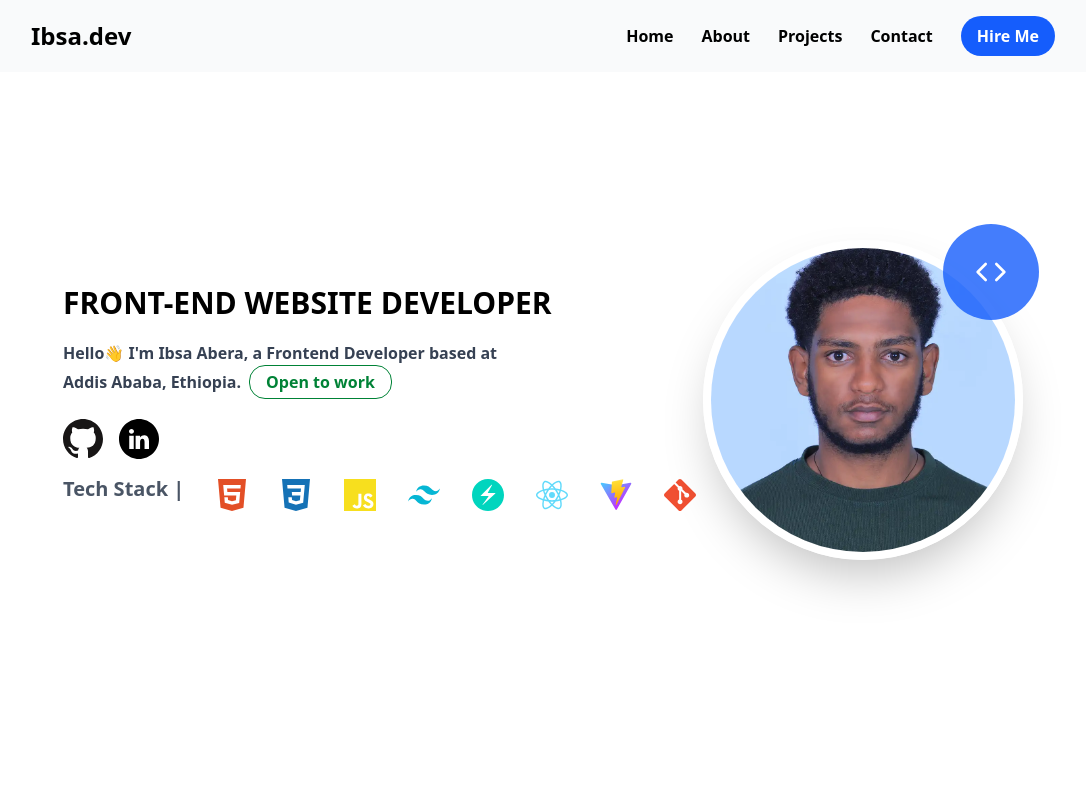
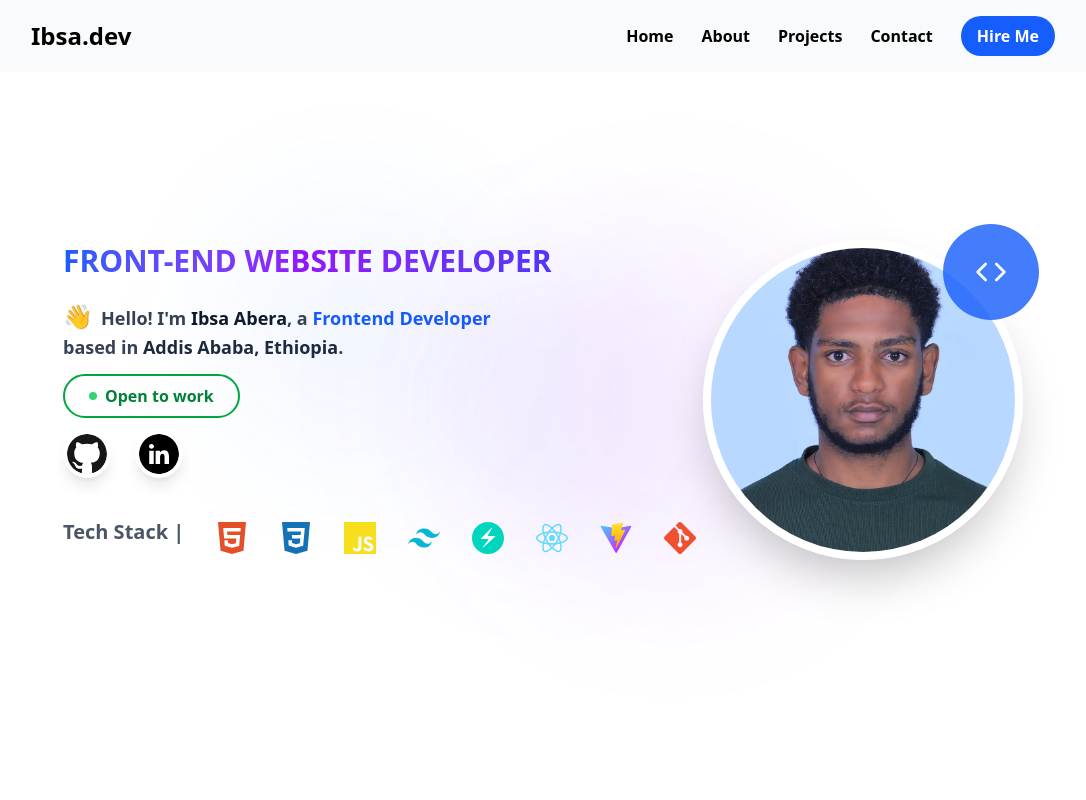
Before and after one commit to ibsa-a1/Portfolio, a React (Vite) app: page / in a window 1280 px wide. Shown: the top 800 px of the page, without its empty margins (97-1183 px from the left). Built offline with nearby package versions, Linux system fonts and the light colour scheme.

Commit message:
Header UI update

```diff
--- a/src/components/Header.jsx
+++ b/src/components/Header.jsx
@@ -17,6 +17,13 @@ const Header = () => {
   return (
     <div className="container mx-auto h-screen bg-cover bg-center flex items-center justify-center w-full flex-col-reverse md:flex-row">
       <Navbar />
+
+      {/* Background decorative elements */}
+      <div className="absolute inset-0 overflow-hidden pointer-events-none">
+        <div className="absolute top-1/4 left-1/4 w-64 h-64 bg-blue-600/5 rounded-full blur-3xl"></div>
+        <div className="absolute bottom-1/4 right-1/4 w-96 h-96 bg-purple-600/5 rounded-full blur-3xl"></div>
+        <div className="absolute top-1/2 left-1/2 transform -translate-x-1/2 -translate-y-1/2 w-72 h-72 bg-indigo-600/5 rounded-full blur-3xl"></div>
+      </div>
       <motion.div
         initial={{ opacity: 0, y: 100 }}
         transition={{ duration: 1.5 }}
@@ -24,30 +31,58 @@ const Header = () => {
         viewport={{ once: true }}
         className="flex flex-col items-center md:items-start text-center md:text-left w-full md:w-1/2"
       >
-        <h1 className="text-2xl md:text-3xl font-bold mt-10 mb-5">
+        <h1 className="text-2xl md:text-3xl font-bold mt-10 mb-5 bg-gradient-to-r from-blue-600 via-purple-600 to-indigo-600 bg-clip-text text-transparent leading-tight">
           FRONT-END WEBSITE DEVELOPER
         </h1>
-        <p className="font-semibold w-1/2 sm:w-1/3 md:w-3/4 2xl:w-1/2 text-gray-700 mb-5">
-          Hello👋 I'm Ibsa Abera, a Frontend Developer based at Addis Ababa,
-          Ethiopia.
-          <button className="border border-green-700  rounded-2xl font-bold text-green-700 mx-2 py-1 px-4 hover:bg-green-700 hover:text-white transition-colors duration-300">
-            {""} Open to work
-          </button>
+        <p className="font-semibold w-full sm:w-4/5 md:w-full lg:w-4/5 xl:w-3/4 2xl:w-2/3 text-gray-700 text-base md:text-lg leading-relaxed">
+          <span className="inline-block mr-2 text-2xl">👋</span>
+          Hello! I'm <span className="font-bold text-gray-900">Ibsa Abera</span>
+          , a{" "}
+          <span className="font-bold text-blue-600">Frontend Developer</span>{" "}
+          based in{" "}
+          <span className="font-semibold text-gray-800">
+            Addis Ababa, Ethiopia
+          </span>
+          .
         </p>
-        <div className="flex gap-4 mb-2">
+        <div className="inline-flex items-center my-3">
+          <div className="relative">
+            <button className="group relative overflow-hidden border-2 border-green-600 rounded-full font-bold text-green-700 px-6 py-2 hover:text-white transition-all duration-300 hover:scale-105 hover:shadow-lg">
+              <span className="absolute inset-0 bg-green-600 transform scale-x-0 group-hover:scale-x-100 transition-transform duration-300 origin-left"></span>
+              <span className="relative flex items-center gap-2">
+                <div className="w-2 h-2 bg-green-500 rounded-full animate-pulse"></div>
+                Open to work
+              </span>
+            </button>
+          </div>
+        </div>
+        {/* Enhanced social links */}
+        <div className="flex md:gap-6 md:mb-8 gap-3 mb-4">
           <a
             href="https://github.com/ibsa-a1"
             target="_blank"
             rel="noopener noreferrer"
+            className="group relative"
           >
-            <img src={assets.github_icon} alt="GitHub" className="h-10" />
+            <div className="absolute inset-0 bg-gray-800 rounded-full blur-md opacity-0 group-hover:opacity-30 transition-opacity duration-300"></div>
+            <img
+              src={assets.github_icon}
+              alt="GitHub"
+              className="relative h-12 w-12 transition-all duration-300 group-hover:scale-110 group-hover:-translate-y-1 rounded-full bg-white p-1 shadow-lg"
+            />
           </a>
           <a
             href="https://www.linkedin.com/in/ibsa-abera-37b6a2333/"
             target="_blank"
             rel="noopener noreferrer"
+            className="group relative"
           >
-            <img src={assets.linkedin_icon} alt="LinkedIn" className="h-10" />
+            <div className="absolute inset-0 bg-blue-600 rounded-full blur-md opacity-0 group-hover:opacity-30 transition-opacity duration-300"></div>
+            <img
+              src={assets.linkedin_icon}
+              alt="LinkedIn"
+              className="relative h-12 w-12 transition-all duration-300 group-hover:scale-110 group-hover:-translate-y-1 rounded-full bg-white p-1 shadow-lg"
+            />
           </a>
         </div>
         <div className="flex flex-col lg:flex-row gap-0 md:gap-8 mb-5 ">
```
